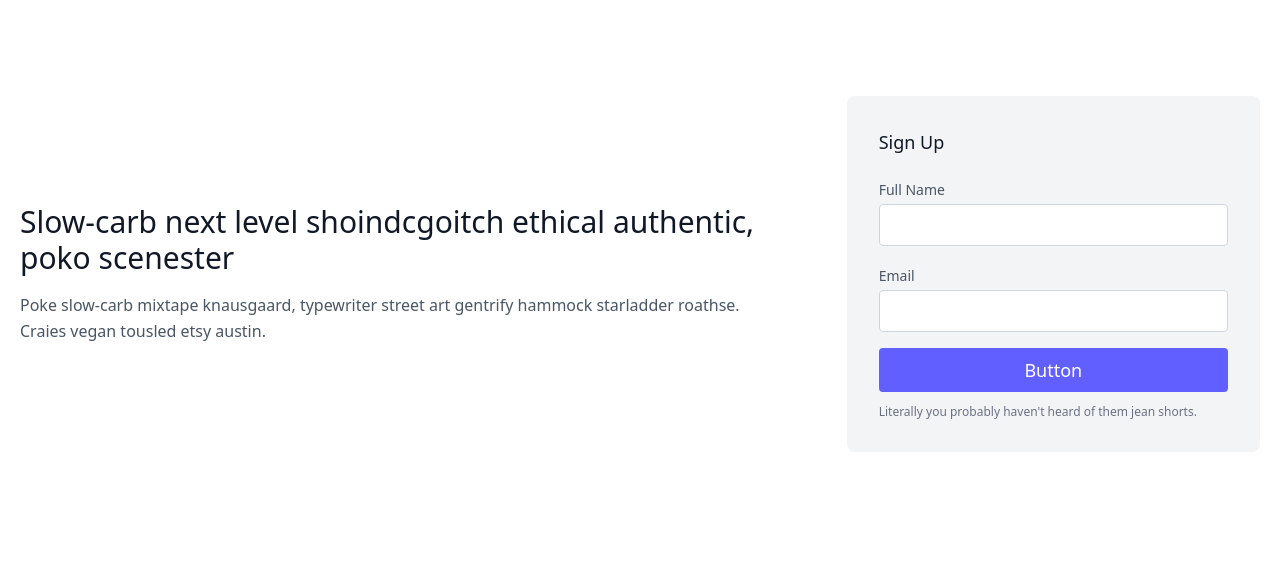
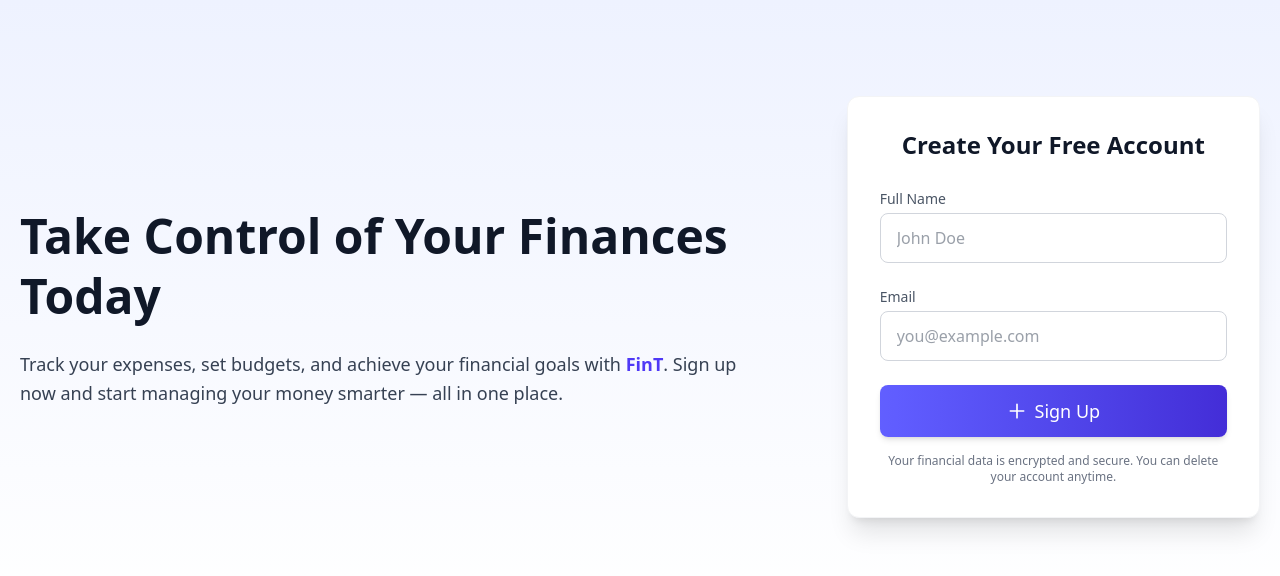
Before and after one commit to Lio3307/Finance-Tracker, a React (Vite) app: page /signUp in a window 1280 px wide. Shown: the top 576 px of the page. Built offline with nearby package versions, Linux system fonts and the light colour scheme.

Commit message:
change style and add Link to AboutUs component

```diff
--- a/src/components/layouts/Home/AboutUs.tsx
+++ b/src/components/layouts/Home/AboutUs.tsx
@@ -1,3 +1,5 @@
+import { Link } from "react-router-dom";
+
 const AboutUs = () => {
   return (
     <>
@@ -23,9 +25,9 @@ const AboutUs = () => {
               truffaut hexagon try-hard chambray.
             </p>
             <div className="flex justify-center">
-              <button className="inline-flex text-black hover:text-white hover:cursor-pointer outline-2 outline-sky-500 bg-transparent border-0 py-2 px-[2.7rem] focus:outline-none hover:bg-sky-500 rounded text-lg">
-                Button
-              </button>
+              <Link to={"/signUp"} className="inline-flex text-black hover:text-white hover:cursor-pointer outline-2 outline-sky-500 bg-transparent border-0 py-2 px-[2.7rem] focus:outline-none hover:bg-sky-500 rounded text-lg">
+                Get Started
+              </Link>
             </div>
           </div>
         </div>
--- a/src/components/layouts/auth/SignUp.tsx
+++ b/src/components/layouts/auth/SignUp.tsx
@@ -1,23 +1,26 @@
 const SignUp = () => {
   return (
     <>
-      <section className="text-gray-600 body-font">
+      <section className="text-gray-600 body-font bg-gradient-to-b from-indigo-50 to-white">
         <div className="container px-5 py-24 mx-auto flex flex-wrap items-center">
           <div className="lg:w-3/5 md:w-1/2 md:pr-16 lg:pr-0 pr-0">
-            <h1 className="title-font font-medium text-3xl text-gray-900">
-              Slow-carb next level shoindcgoitch ethical authentic, poko
-              scenester
+            <h1 className="title-font font-bold text-4xl md:text-5xl text-gray-900 leading-tight">
+              Take Control of Your Finances Today
             </h1>
-            <p className="leading-relaxed mt-4">
-              Poke slow-carb mixtape knausgaard, typewriter street art gentrify
-              hammock starladder roathse. Craies vegan tousled etsy austin.
+            <p className="leading-relaxed mt-6 text-lg text-gray-700">
+              Track your expenses, set budgets, and achieve your financial goals
+              with <span className="font-semibold text-indigo-600">FinT</span>.
+              Sign up now and start managing your money smarter — all in one
+              place.
             </p>
           </div>
-          <div className="lg:w-2/6 md:w-1/2 bg-gray-100 rounded-lg p-8 flex flex-col md:ml-auto w-full mt-10 md:mt-0">
-            <h2 className="text-gray-900 text-lg font-medium title-font mb-5">
-              Sign Up
+
+          <div className="lg:w-2/6 md:w-1/2 bg-white rounded-xl shadow-xl p-8 flex flex-col md:ml-auto w-full mt-10 md:mt-0 border border-gray-100">
+            <h2 className="text-gray-900 text-2xl font-bold title-font mb-6 text-center">
+              Create Your Free Account
             </h2>
-            <div className="relative mb-4">
+
+            <div className="relative mb-5">
               <label className="leading-7 text-sm text-gray-600">
                 Full Name
               </label>
@@ -25,23 +28,43 @@ const SignUp = () => {
                 type="text"
                 id="full-name"
                 name="full-name"
-                className="w-full bg-white rounded border border-gray-300 focus:border-indigo-500 focus:ring-2 focus:ring-indigo-200 text-base outline-none text-gray-700 py-1 px-3 leading-8 transition-colors duration-200 ease-in-out"
+                placeholder="John Doe"
+                className="w-full bg-white rounded-lg border border-gray-300 focus:border-indigo-500 focus:ring-2 focus:ring-indigo-200 text-base outline-none text-gray-700 py-2 px-4 leading-8 transition-colors duration-200 ease-in-out"
               />
             </div>
-            <div className="relative mb-4">
+
+            <div className="relative mb-6">
               <label className="leading-7 text-sm text-gray-600">Email</label>
               <input
                 type="email"
                 id="email"
                 name="email"
-                className="w-full bg-white rounded border border-gray-300 focus:border-indigo-500 focus:ring-2 focus:ring-indigo-200 text-base outline-none text-gray-700 py-1 px-3 leading-8 transition-colors duration-200 ease-in-out"
+                placeholder="you@example.com"
+                className="w-full bg-white rounded-lg border border-gray-300 focus:border-indigo-500 focus:ring-2 focus:ring-indigo-200 text-base outline-none text-gray-700 py-2 px-4 leading-8 transition-colors duration-200 ease-in-out"
               />
             </div>
-            <button className="text-white bg-indigo-500 border-0 py-2 px-8 focus:outline-none hover:bg-indigo-600 rounded text-lg">
-              Button
+
+            <button className="flex items-center justify-center gap-2 text-white bg-gradient-to-r from-indigo-500 to-indigo-700 border-0 py-3 px-8 focus:outline-none hover:from-indigo-600 hover:to-indigo-800 rounded-lg text-lg shadow-md transition-all">
+              <svg
+                xmlns="http://www.w3.org/2000/svg"
+                className="h-5 w-5"
+                fill="none"
+                viewBox="0 0 24 24"
+                stroke="currentColor"
+                strokeWidth={2}
+              >
+                <path
+                  strokeLinecap="round"
+                  strokeLinejoin="round"
+                  d="M12 4v16m8-8H4"
+                />
+              </svg>
+              Sign Up
             </button>
-            <p className="text-xs text-gray-500 mt-3">
-              Literally you probably haven't heard of them jean shorts.
+
+            <p className="text-xs text-gray-500 mt-4 text-center">
+              Your financial data is encrypted and secure. You can delete your
+              account anytime.
             </p>
           </div>
         </div>
```
